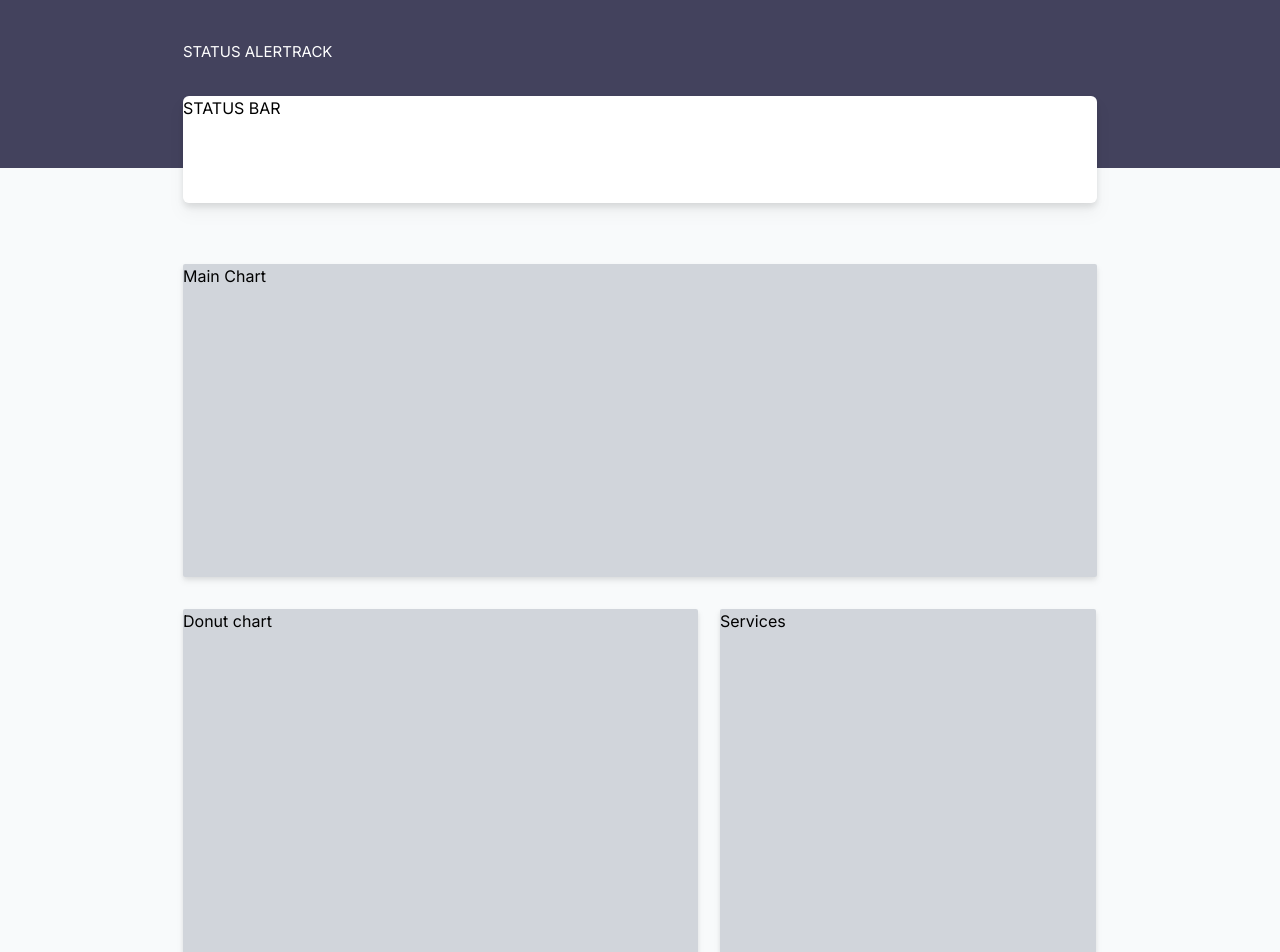
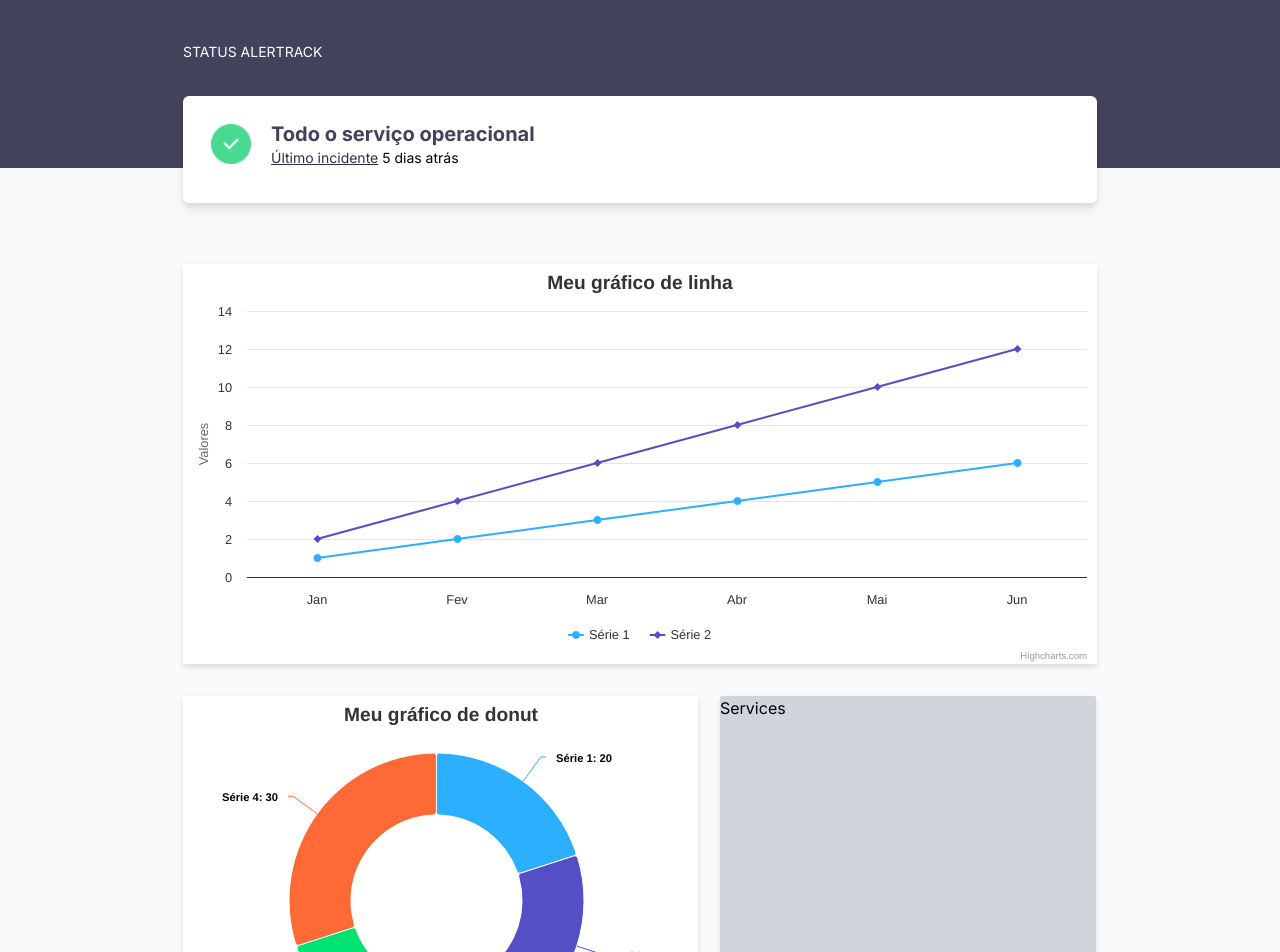
Before and after one commit to Antonio-Ramon/status-page, a React (Vite) app in the folder front-end-test/: page / in a window 1280 px wide. Shown: the top 952 px of the page. Built offline with nearby package versions, Linux system fonts and the light colour scheme.

Commit message:
Main chart && DonutChart created

```diff
--- a/front-end-test/package.json
+++ b/front-end-test/package.json
@@ -10,6 +10,8 @@
     "preview": "vite preview"
   },
   "dependencies": {
+    "highcharts": "^11.0.0",
+    "highcharts-react-official": "^3.2.0",
     "react": "^18.2.0",
     "react-dom": "^18.2.0"
   },
--- a/front-end-test/src/components/Charts.jsx
+++ b/front-end-test/src/components/Charts.jsx
@@ -1,20 +1,22 @@
 import React from "react";
+import MainChart from "./MainChart";
+import DonutChart from "./DonutChart";
 
 const Charts = () => {
   return (
     <div className="flex flex-col items-center gap-8 pt-24">
-      <div className="w-11/12 lg:w-[914px] h-[313px] bg-gray-300 drop-shadow-md rounded-sm">
-        Main Chart
+      <div className="w-11/12 lg:w-[914px] bg-gray-300 drop-shadow-md rounded-sm">
+        <MainChart />
       </div>
-      <div className="flex w-11/12 lg:w-[914px] flex-wrap flex-col md:flex-row gap-[22px]">
-        <div className="w-full lg:w-[515px] h-[414px] bg-gray-300 drop-shadow-md rounded-sm">
-          Donut chart
+      <div className="flex w-11/12 lg:w-[914px] flex-wrap flex-col lg:flex-row items-center md:items-center gap-[22px]">
+        <div className="w-10/12 lg:w-[515px] bg-gray-300 drop-shadow-md rounded-sm">
+          <DonutChart />
         </div>
-        <div className="w-10/12 lg:w-[376px] h-[414px] bg-gray-300 drop-shadow-md rounded-sm">
+        <div className="w-10/12 lg:w-[376px] h-[400px] bg-gray-300 drop-shadow-md rounded-sm">
           Services
         </div>
       </div>
-      <div className=" w-[914px] h-[200px] bg-gray-300 drop-shadow-md rounded-sm mb-60">
+      <div className="w-11/12 lg:w-[914px] h-[200px] bg-gray-300 drop-shadow-md rounded-sm mb-32">
         Services Activity
       </div>
     </div>
--- a/front-end-test/src/components/DonutChart.jsx
+++ b/front-end-test/src/components/DonutChart.jsx
@@ -1,9 +1,59 @@
 import React from "react";
+import Highcharts from "highcharts";
+import HighchartsReact from "highcharts-react-official";
 
 const DonutChart = () => {
+  const options = {
+    chart: {
+      type: "pie",
+      plotBackgroundColor: null,
+      plotBorderWidth: null,
+      plotShadow: false,
+    },
+    title: {
+      text: "Meu gráfico de donut",
+    },
+    tooltip: {
+      pointFormat: "{series.name}: <b>{point.y}</b>",
+    },
+    plotOptions: {
+      pie: {
+        innerSize: "58%",
+        dataLabels: {
+          enabled: true,
+          format: "<b>{point.name}</b>: {point.y}",
+        },
+      },
+    },
+    series: [
+      {
+        name: "Dados",
+        colorByPoint: true,
+        data: [
+          {
+            name: "Série 1",
+            y: 20,
+          },
+          {
+            name: "Série 2",
+            y: 20,
+          },
+          {
+            name: "Série 3",
+            y: 30,
+          },
+          {
+            name: "Série 4",
+            y: 30,
+          },
+        ],
+      },
+    ],
+  };
+
   return (
-    <div className="w-[914px] h-[313px] bg-gray-300 drop-shadow-md rounded-sm">
-      DonutChart
+    <div>
+      <HighchartsReact highcharts={Highcharts} options={options} />
     </div>
   );
 };
--- /dev/null
+++ b/front-end-test/src/components/MainChart.jsx
@@ -0,0 +1,37 @@
+import React from "react";
+import Highcharts from "highcharts";
+import HighchartsReact from "highcharts-react-official";
+
+const MainChart = () => {
+  const options = {
+    title: {
+      text: "Meu gráfico de linha",
+    },
+    xAxis: {
+      categories: ["Jan", "Fev", "Mar", "Abr", "Mai", "Jun"],
+    },
+    yAxis: {
+      title: {
+        text: "Valores",
+      },
+    },
+    series: [
+      {
+        name: "Série 1",
+        data: [1, 2, 3, 4, 5, 6],
+      },
+      {
+        name: "Série 2",
+        data: [2, 4, 6, 8, 10, 12],
+      },
+    ],
+  };
+
+  return (
+    <div>
+      <HighchartsReact highcharts={Highcharts} options={options} />
+    </div>
+  )
+};
+
+export default MainChart;
--- a/front-end-test/src/components/NavBar.jsx
+++ b/front-end-test/src/components/NavBar.jsx
@@ -1,13 +1,27 @@
+import CheckNav from "../assets/icons/CheckNav.png";
 import React from "react";
 
 const NavBar = () => {
   return (
     <div className="relative bg-[#43425D] w-full h-[168px] flex justify-center">
-      <p className="text-white text-[15px] w-[914px] flex items-center pb-16">
+      <p className="text-white text-sm w-11/12 lg:w-container flex items-center pb-16">
         STATUS ALERTRACK
       </p>
       <div className="absolute flex gap-y-40 w-11/12 h-[107px] lg:w-[914px] bg-white drop-shadow-lg rounded-md top-24">
-        STATUS BAR
+        <img
+          className="flex mt-7 ml-7 mr-5 w-10 h-10"
+          src={CheckNav}
+          alt="checkIcon"
+        />
+        <div>
+          <p className="text-xl font-bold text-[#43425D] pt-6">
+            Todo o serviço operacional
+          </p>
+          <p className="text-sm">
+            <span className="underline text-[#2F2E50]">Último incidente</span> 5
+            dias atrás
+          </p>
+        </div>
       </div>
     </div>
   );
--- a/front-end-test/tailwind.config.js
+++ b/front-end-test/tailwind.config.js
@@ -2,7 +2,11 @@
 export default {
   content: ["./index.html", "./src/**/*.{js,ts,jsx,tsx}"],
   theme: {
-    extend: {},
+    extend: {
+      width: {
+        container: "914px",
+      },
+    },
   },
   plugins: [],
 };
```
Also changed, not shown: front-end-test/src/assets/icons/CheckNav.png (added), 1 other file (tests, documents, lock files or other folders).
